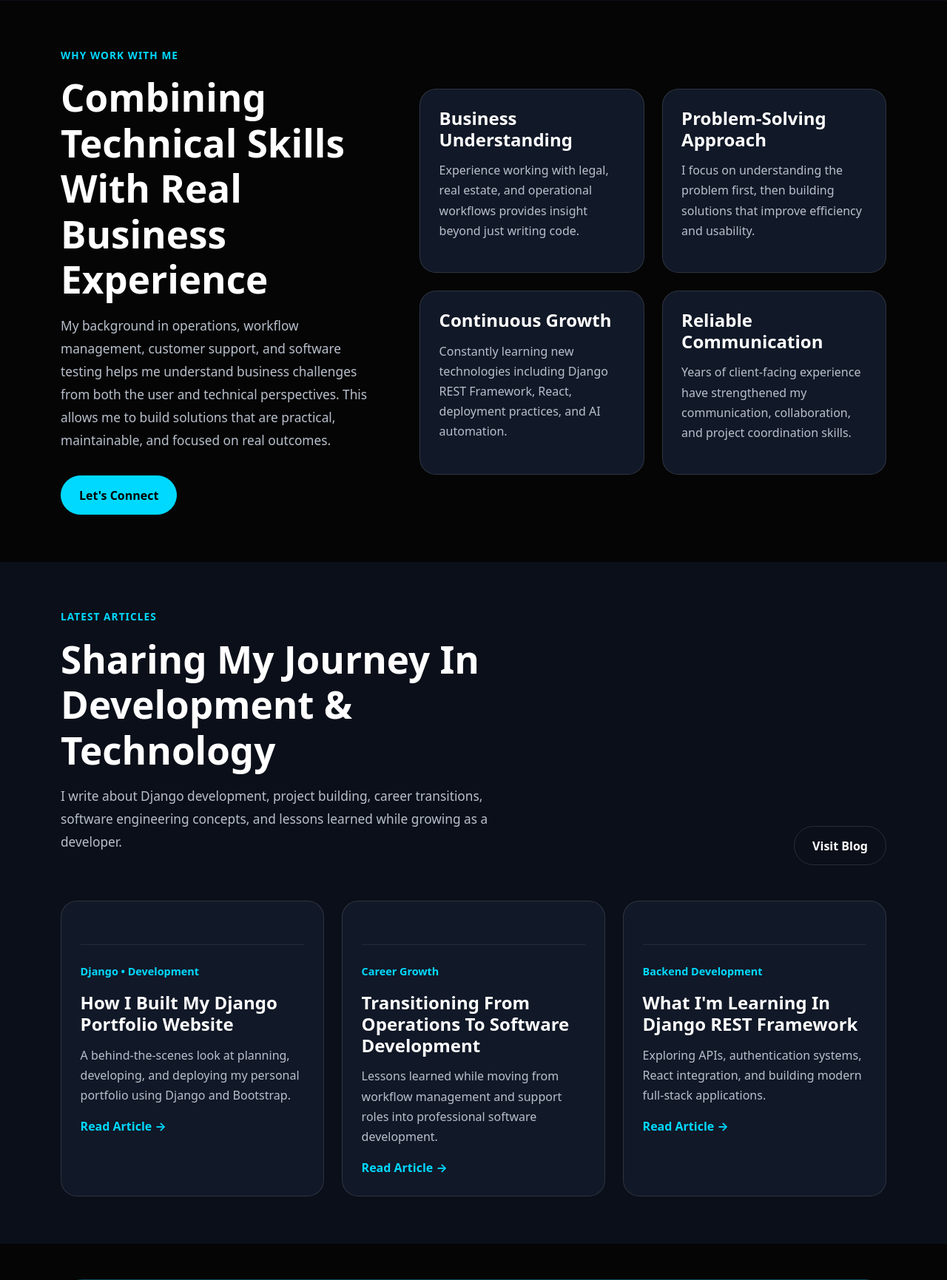
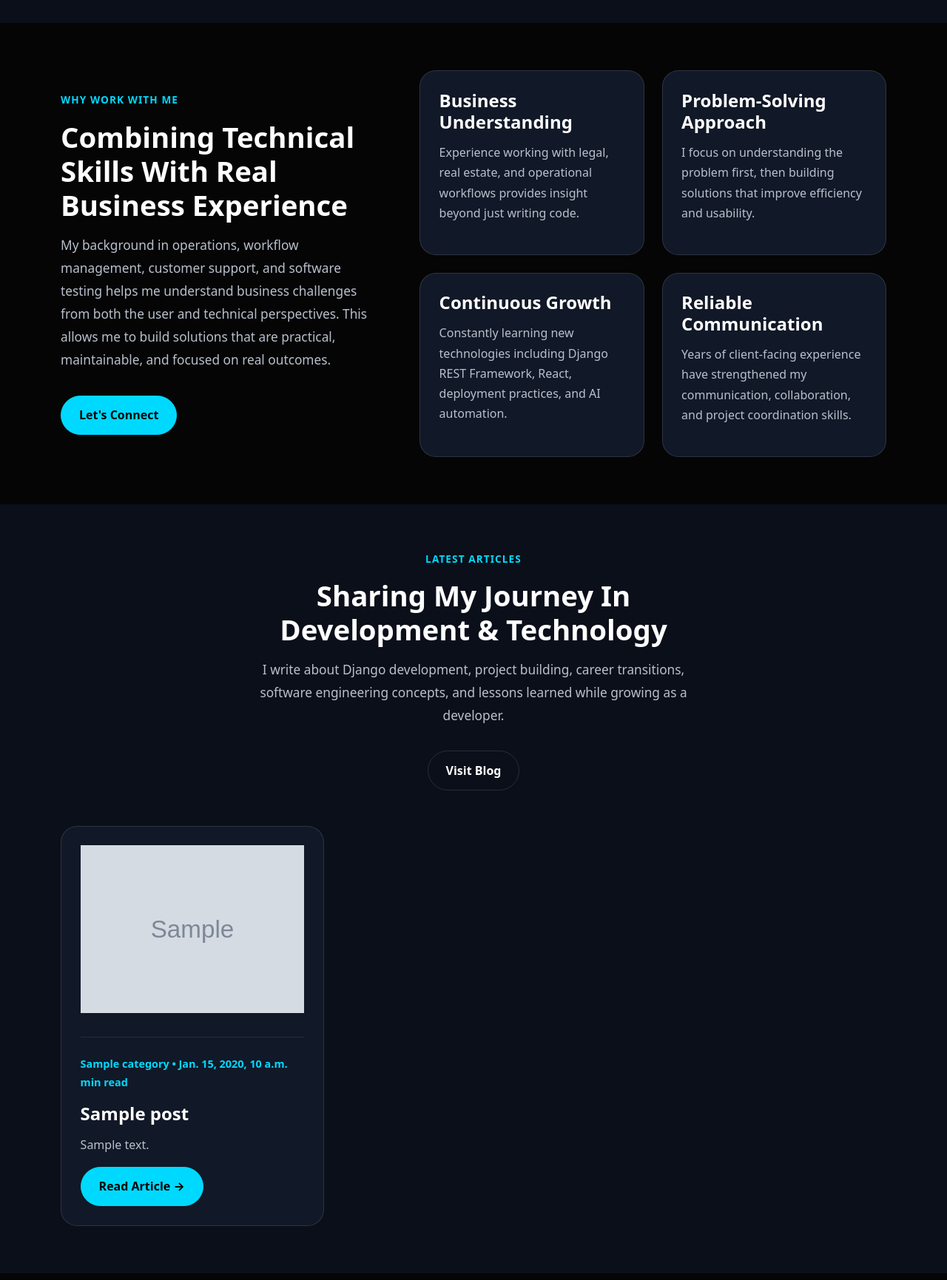
Before and after one commit to SaddamShah92/my_developer-portfolio-cms, a Django app: template templates/home.html in a window 1280 px wide. Shown: the part 4177-5908 px from the top of the page at 74% size. Run offline with Django 3.2, Linux system fonts and the light colour scheme; the template is opened without the code that fills it: most values are stand-ins (such as "Sample title", 1, 10 or a date in 2020); grey boxes marked "Sample" are stand-in pictures; some libraries are stand-ins or nearby versions.

Commit message:
Updated Dynamic blogs on home page

```diff
--- a/portfolio_main/static/css/style.css
+++ b/portfolio_main/static/css/style.css
@@ -47,6 +47,7 @@ body {
 }
 
 .hero-title {
+  font-size: clamp(2.8rem, 5vw, 4.5rem);
   line-height: 1.05;
   font-weight: 800;
   color: var(--text-main);
@@ -161,7 +162,7 @@ body {
 }
 
 .section-title {
-  font-size: clamp(2rem, 4vw, 3.2rem);
+  font-size: clamp(2rem, 3vw, 2.8rem);
   font-weight: 800;
   color: var(--text-main);
   margin-bottom: 1rem;
--- a/portfolio_main/views.py
+++ b/portfolio_main/views.py
@@ -1,7 +1,9 @@
 from django.shortcuts import render
+from blog.models import Blog
 
 def home(request):
-    return render(request, 'home.html')
+    latest_posts = Blog.objects.filter(status='published').order_by('-created_at')[:3]
+    return render(request,'home.html',{'latest_posts': latest_posts})
 
 def about(request):
     return render(request, 'about.html')
--- a/templates/blog/blog.html
+++ b/templates/blog/blog.html
@@ -68,7 +68,7 @@ Practical development insights covering Django, backend engineering, REST APIs,
         <div class="row mb-4">
             <div class="col">
 
-                <p class="section-label">
+                <p class="section-label row justify-content-center ">
                     Featured Article
                 </p>
 
@@ -192,7 +192,7 @@ Practical development insights covering Django, backend engineering, REST APIs,
 
                     <a
                         href="{% url 'blog_detail' post.slug %}"
-                        class="card-link"
+                        class="btn btn-primary-custom"
                     >
                         Read Article →
                     </a>
--- a/templates/home.html
+++ b/templates/home.html
@@ -193,15 +193,15 @@ Django developer building practical web applications, REST APIs, backend systems
 ========================== -->
 <section class="section-padding skills-section">
   <div class="container">
-    <div class="row align-items-end mb-5">
+    <div class="row justify-content-center mb-5">
       <div class="col-lg-8">
-        <p class="section-label">Technical Skills</p>
+        <p class="section-label row justify-content-center ">Technical Skills</p>
 
-        <h2 class="section-title">
+        <h2 class="section-title text-center">
           Technologies I Use To Build Modern Applications
         </h2>
 
-        <p class="section-description">
+        <p class="section-description text-center">
           My primary focus is backend development with Django and Django REST
           Framework, while also building responsive user interfaces, working
           with databases, and exploring automation technologies.
@@ -281,20 +281,23 @@ Django developer building practical web applications, REST APIs, backend systems
 ========================== -->
 <section class="section-padding projects-section">
   <div class="container">
-    <div class="row justify-content-between align-items-end mb-5">
-      <div class="col-lg-7">
+  <div class="row justify-content-center text-center mb-5">
+  <div class="col-lg-8 col-xl-7">
     <p class="section-label">Featured Projects</p>
-        <h2 class="section-title">Selected Work & Case Studies</h2>
-        <p class="section-description">
+
+    <h2 class="section-title">
+      Selected Work & Case Studies
+    </h2>
+
+    <p class="section-description mx-auto">
       A selection of Django and full-stack projects focused on real-world
       workflows, admin systems, business logic, and scalable application
       structure.
     </p>
-      </div>
-      <div class="col-lg-3 text-lg-end mt-3 mt-lg-0">
-        <a href="/projects/" class="btn btn-outline-custom"
-          >View All Projects</a
-        >
+
+    <a href="/projects/" class="btn btn-outline-custom mt-3">
+      View All Projects
+    </a>
   </div>
 </div>
 
@@ -534,68 +537,76 @@ Django developer building practical web applications, REST APIs, backend systems
 ========================== -->
 <section class="section-padding blog-section">
   <div class="container">
-    <div class="row justify-content-between align-items-end mb-5">
-      <div class="col-lg-7">
+    <div class="row justify-content-center text-center mb-5">
+  <div class="col-lg-8 col-xl-7">
     <p class="section-label">Latest Articles</p>
 
     <h2 class="section-title">
       Sharing My Journey In Development & Technology
     </h2>
 
-        <p class="section-description">
+    <p class="section-description mx-auto">
       I write about Django development, project building, career
       transitions, software engineering concepts, and lessons learned while
       growing as a developer.
     </p>
-      </div>
-      <div class="col-lg-3 text-lg-end mt-3 mt-lg-0">
-        <a href="/blog/" class="btn btn-outline-custom">Visit Blog</a>
+
+    <a href="/blog/" class="btn btn-outline-custom mt-3">
+      Visit Blog
+    </a>
   </div>
 </div>
 
     <div class="row g-4">
+  {% for post in latest_posts %}
     <div class="col-lg-4 col-md-6">
       <article class="blog-card h-100">
-          <p class="blog-meta">Django • Development</p>
 
-          <h4>How I Built My Django Portfolio Website</h4>
+        {% if post.featured_image %}
+          <div class="blog-card-image">
+            <img
+              src="{{ post.featured_image.url }}"
+              alt="{{ post.title }}"
+              class="img-fluid"
+            >
+          </div>
+        {% endif %}
+
+        <div class="blog-card-content">
+
+          <p class="blog-meta">
+            {% if post.category %}
+              {{ post.category }}
+            {% endif %}
+
+            {% if post.reading_time %}
+              • {{ post.reading_time }} min read
+            {% endif %}
+          </p>
+
+          <h4>{{ post.title }}</h4>
 
           <p>
-            A behind-the-scenes look at planning, developing, and deploying my
-            personal portfolio using Django and Bootstrap.
+            {{ post.short_description|truncatewords:22 }}
           </p>
 
-          <a href="/blog/" class="card-link"> Read Article → </a>
+          <a
+            href="{% url 'blog_detail' post.slug %}"
+            class="btn btn-primary-custom"
+          >
+            Read Article →
+          </a>
+
+        </div>
       </article>
     </div>
-      <div class="col-lg-4 col-md-6">
-        <article class="blog-card h-100">
-          <p class="blog-meta">Career Growth</p>
-
-          <h4>Transitioning From Operations To Software Development</h4>
-
-          <p>
-            Lessons learned while moving from workflow management and support
-            roles into professional software development.
+  {% empty %}
+    <div class="col-12 text-center">
+      <p class="section-description">
+        No articles published yet.
       </p>
-
-          <a href="/blog/" class="card-link"> Read Article → </a>
-        </article>
     </div>
-      <div class="col-lg-4 col-md-6">
-        <article class="blog-card h-100">
-          <p class="blog-meta">Backend Development</p>
-
-          <h4>What I'm Learning In Django REST Framework</h4>
-
-          <p>
-            Exploring APIs, authentication systems, React integration, and
-            building modern full-stack applications.
-          </p>
-
-          <a href="/blog/" class="card-link"> Read Article → </a>
-        </article>
-      </div>
+  {% endfor %}
 </div>
   </div>
 </section>
```
Lines whose indentation alone changed are shown as unchanged.
